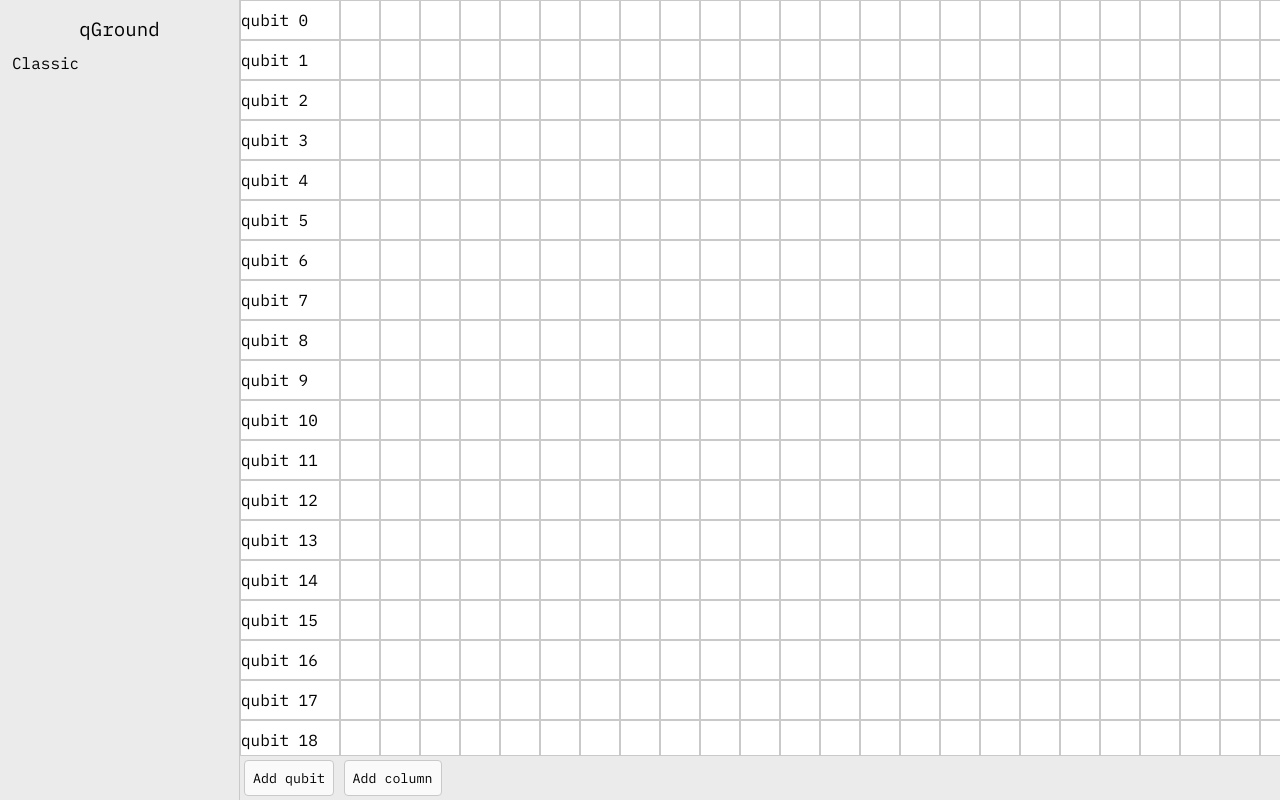
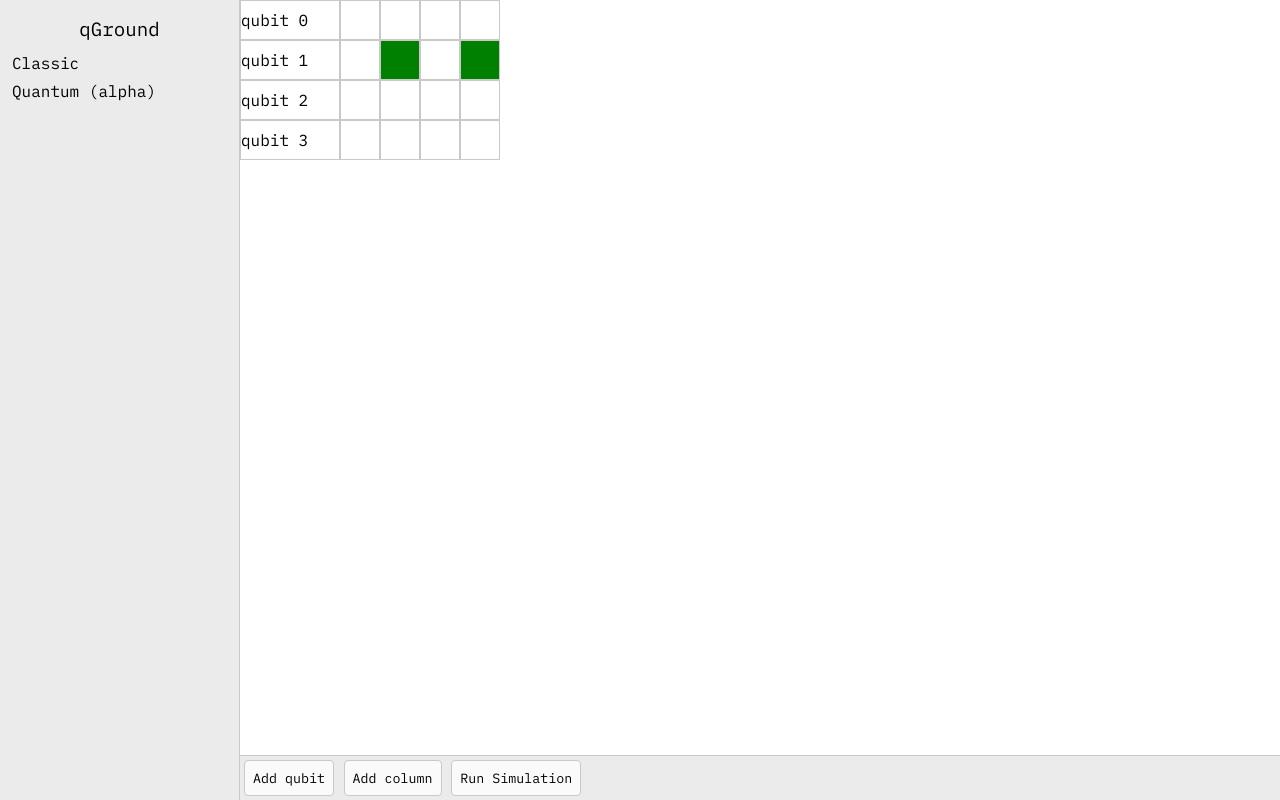
Before and after one commit to CoasterFan5/qground, a SvelteKit app: page /play/quantum in a window 1280 px wide. Built offline with nearby package versions, Linux system fonts and the light colour scheme.

Commit message:
quantum alpha

```diff
--- /dev/null
+++ b/src/lib/quantum/gateControls.ts
@@ -0,0 +1,11 @@
+import type { QuantumGridManager } from "./qGridManager";
+import { Qubit } from "./qubit";
+import type { QuantumGateName } from "./types";
+
+export const gateControls: Record<QuantumGateName, (args: { qubitNumber: number, qubit: Qubit, qGridManager: QuantumGridManager }) => void> = {
+  "Hadamard": ({ qubit }) => { qubit.setBalancedSuperPosition() },
+  "Pauli-X": ({ qubit }) => { const oldAmp = qubit.aAmplitude; qubit.aAmplitude = qubit.bAmplitude; qubit.bAmplitude = oldAmp },
+  "Measure": ({ qubitNumber, qubit, qGridManager }) => {
+    qGridManager.addMeasurement(qubitNumber, qubit.measure())
+  }
+}
--- /dev/null
+++ b/src/lib/quantum/qGridManager.ts
@@ -0,0 +1,112 @@
+import { gateControls } from "./gateControls";
+import { Qubit } from "./qubit";
+import type { Measurement, QuantumGridCell, QuantumGridData, SimResult } from "./types";
+
+
+export class QuantumGridManager {
+  qubits = 0;
+  columns = 0;
+
+  private data: QuantumGridData = {}
+  private subscribers = new Set<() => void>()
+  private measurements: SimResult = {}
+
+  constructor(qubits: number, columns: number) {
+    this.qubits = qubits;
+    this.columns = columns
+    this.data = {}
+    this.createGrid()
+  }
+
+  private createGrid() {
+    const newData: QuantumGridData = {}
+    for (let i = 0; i < this.qubits; i++) {
+      newData[i] = {}
+      for (let j = 0; j < this.columns; j++) {
+        if (this.data[i] && this.data[i][j]) {
+          newData[i][j] = this.data[i][j]
+        } else {
+          newData[i][j] = undefined
+        }
+      }
+    }
+    this.data = newData
+    this.callSubscribers()
+  }
+
+  addQubit() {
+    this.qubits += 1;
+    this.createGrid()
+  }
+
+  addColumn() {
+    this.columns += 1;
+    this.createGrid()
+  }
+
+  callSubscribers() {
+    const s = this.subscribers.values()
+    for (const a of s) {
+      a()
+    }
+  }
+
+  subscribeToChanges(callback: () => void) {
+    this.subscribers.add(callback)
+  }
+
+  getRows(): Record<number, QuantumGridCell | undefined>[] {
+    const a = Object.entries(this.data)
+    const rows = a.map((item) => item[1])
+    return rows;
+  }
+
+  setGate(qubit: number, column: number, gate: QuantumGridCell | undefined): boolean {
+    if (qubit < this.qubits && column < this.columns && qubit > 0 && column > 0) {
+      this.data[qubit][column] = gate
+      return true
+    }
+    return false;
+  }
+
+  addMeasurement(qubit: number, measurement: Measurement) {
+    if (!this.measurements[qubit]) {
+      this.measurements[qubit] = {
+        0: 0,
+        1: 0
+      }
+    }
+    const previousState = this.measurements[qubit]
+    if (measurement === 1) {
+      previousState[1] += 1;
+    } else {
+      previousState[0] += 1;
+    }
+  }
+
+  runSimulation(shots: number): SimResult {
+    this.measurements = []
+    const start = Date.now()
+    for (let s = 0; s < shots; s++) {
+      const qubits: Record<number, Qubit> = {}
+      for (let i = 0; i < this.qubits; i++) {
+        qubits[i] = new Qubit()
+      }
+      for (let c = 0; c < this.columns; c++) {
+        for (let qb = 0; qb < this.qubits; qb++) {
+          const qubit = qubits[qb]
+          if (this.data[qb] && this.data[qb][c]) {
+            const g = this.data[qb][c]
+            if (g) {
+              gateControls[g.gate]({ qubit, qubitNumber: qb, qGridManager: this })
+            }
+
+          }
+        }
+      }
+    }
+    const end = Date.now()
+    console.info(`Simulation w/ ${shots} shots run in ${end - start}ms`)
+    return this.measurements;
+  }
+}
--- /dev/null
+++ b/src/lib/quantum/qubit.ts
@@ -0,0 +1,20 @@
+export class Qubit {
+  aAmplitude = 1;
+  bAmplitude = 0;
+  constructor() { }
+
+  measure(): 0 | 1 {
+    const r = Math.random()
+
+    const aRange = this.aAmplitude ** 2;
+    if (r <= aRange) {
+      return 1
+    } else {
+      return 0
+    }
+  }
+  setBalancedSuperPosition() {
+    this.aAmplitude = 1 / Math.sqrt(2)
+    this.bAmplitude = 1 / Math.sqrt(2)
+  }
+}
--- /dev/null
+++ b/src/lib/quantum/types.ts
@@ -0,0 +1,21 @@
+export const quantumGateList = ['Pauli-X', "Hadamard", "Measure"] as const
+export type QuantumGateName = typeof quantumGateList[number]
+export type Measurement = 0 | 1
+export type SimResult = Record<number, {
+  0: number,
+  1: number
+}>
+export type QuantumGridCell =
+  {
+    gate: QuantumGateName;
+  }
+
+
+export type QuantumGridData = Record<
+  number,
+  Record<
+    number,
+    QuantumGridCell
+    | undefined
+  >
+>
--- a/src/routes/+layout.svelte
+++ b/src/routes/+layout.svelte
@@ -25,6 +25,7 @@
 		font-weight: 400;
 		font-style: normal;
 		--background: #fafafa;
+		--shadow: rgba(0, 0, 0, 0.05);
 		--border: #c9c9ca;
 		--secondary: #ebebec;
 		--accent: #ff7518;
--- a/src/routes/+page.svelte
+++ b/src/routes/+page.svelte
@@ -20,6 +20,7 @@
 		display: grid;
 		min-height: 100vh;
 		min-height: 100svh;
+		width: 100%;
 		align-items: center;
 		justify-items: center;
 		overflow: hidden;
--- a/src/routes/play/+layout.svelte
+++ b/src/routes/play/+layout.svelte
@@ -14,6 +14,7 @@
 		<div class="header">qGround</div>
 		<div class="sidebarButtons">
 			<a class="sidebarButton" href={resolve('/play/classic', {})}>Classic</a>
+			<a class="sidebarButton" href={resolve('/play/quantum', {})}>Quantum (alpha)</a>
 		</div>
 	</div>
 	<div class="content">
--- a/src/routes/play/quantum/+page.svelte
+++ b/src/routes/play/quantum/+page.svelte
@@ -1,40 +1,69 @@
 <script lang="ts">
-	let qubits = $state(30);
-	let gateColumns = $state(40);
-	const addQubit = () => {
-		qubits += 1;
-	};
+	import { QuantumGridManager } from '#lib/quantum/qGridManager.js';
+	import type { SimResult } from '#lib/quantum/types.js';
+	import SimResultsDisplay from './SimResultsDisplay.svelte';
 
-	const addColumn = () => {
-		gateColumns += 1;
+	const qGridManager = new QuantumGridManager(4, 4);
+	let renderKey = $state(0);
+	qGridManager.subscribeToChanges(() => {
+		console.log('render key + 1');
+		renderKey += 1;
+	});
+	qGridManager.setGate(1, 1, {
+		gate: 'Hadamard'
+	});
+	qGridManager.setGate(1, 3, {
+		gate: 'Measure'
+	});
+
+	let simResult: SimResult | undefined = $state(undefined);
+
+	const runSimulation = (e: MouseEvent) => {
+		simResult = qGridManager.runSimulation(100);
+		e.stopPropagation();
 	};
 </script>
 
 <div class="wrap">
+	<SimResultsDisplay bind:simResult />
 	<div class="gridContainer">
+		{#key renderKey}
 			<div class="qGrid">
-			{#each Array(qubits) as _, i (i)}
+				{#each qGridManager.getRows() as r, i (i)}
 					<div class="qubitRow">
 						<div class="bitLabel">
 							qubit {i}
 						</div>
 						<div class="cells">
-						{#each Array(gateColumns) as _, j (j)}
-							<div class="cell"></div>
+							{#each Array(qGridManager.columns) as _, j (j)}
+								<div class="cell" class:filled={r[j] !== undefined}></div>
 							{/each}
 						</div>
 					</div>
 				{/each}
 			</div>
+		{/key}
 	</div>
 	<div class="tools">
-		<button onclick={addQubit}>Add qubit</button>
-		<button onclick={addColumn}>Add column</button>
+		<button
+			onclick={() => {
+				qGridManager.addQubit();
+			}}>Add qubit</button
+		>
+		<button
+			onclick={() => {
+				qGridManager.addColumn();
+			}}
+		>
+			Add column</button
+		>
+		<button onclick={runSimulation}> Run Simulation</button>
 	</div>
 </div>
 
 <style>
 	.wrap {
+		position: relative;
 		display: grid;
 		grid-template-rows: minmax(0, 1fr) auto;
 		width: 100%;
@@ -86,6 +115,10 @@
 		flex: 0 0 40px;
 		height: 40px;
 		border: 1px solid var(--border);
+
+		&.filled {
+			background: green !important;
+		}
 	}
 
 	.tools {
--- /dev/null
+++ b/src/routes/play/quantum/SimResultsDisplay.svelte
@@ -0,0 +1,91 @@
+<script lang="ts">
+	import type { SimResult } from '#lib/quantum/types.js';
+	import { fly } from 'svelte/transition';
+
+	let {
+		simResult = $bindable(undefined)
+	}: {
+		simResult: SimResult | undefined;
+	} = $props();
+
+	let simResultWrap = $state<HTMLDivElement | undefined>(undefined);
+
+	const windowClickHandler = (e: MouseEvent) => {
+		if (simResult) {
+			if (simResultWrap && !e.composedPath().includes(simResultWrap)) {
+				e.preventDefault();
+			}
+			simResult = undefined;
+		}
+	};
+</script>
+
+{#snippet measurementGraph(measurementData: { 1: number; 0: number })}
+	<div class="labelWrap">
+		<span class="label">0: {measurementData[0]}</span>
+		<span class="label">1: {measurementData[1]}</span>
+	</div>
+	<div class="measurementWrap">
+		<div
+			class="graph"
+			style="--l: {measurementData[0] / (measurementData[0] + measurementData[1])}"
+		></div>
+	</div>
+{/snippet}
+
+<svelte:window onclick={windowClickHandler} />
+{#if simResult}
+	<div
+		class="wrap"
+		bind:this={simResultWrap}
+		transition:fly={{
+			x: 250,
+			y: 0,
+			duration: 100
+		}}
+	>
+		{#each Object.entries(simResult) as a, i (i)}
+			Qubit {a[0]}
+			{@render measurementGraph(a[1])}
+		{/each}
+	</div>
+{/if}
+
+<style>
+	.wrap {
+		position: absolute;
+		right: 0px;
+		top: 5%;
+		height: 90%;
+		border-color: var(--border);
+		background: var(--secondary);
+		border-style: solid;
+		border-width: 1px 0px 1px 1px;
+		box-shadow: 1px 1px 3px 3px var(--shadow);
+		border-radius: 0.25rem 0 0 0.25rem;
+		width: 20rem;
+		padding: 0.5rem;
+	}
+
+	.measurementWrap {
+		width: 100%;
+		height: 2rem;
+		border: 1px solid var(--border);
+		background: var(--accent);
+		border-radius: 0.25rem;
+		overflow: hidden;
+	}
+
+	.graph {
+		width: calc(100% * var(--l));
+		height: 2rem;
+		background: var(--secondary);
+	}
+
+	.labelWrap {
+		width: 100%;
+		display: flex;
+		align-items: center;
+		justify-content: space-between;
+	}
+</style>
```
Also changed, not shown: eslint.config.js (+9 -1 lines), 1 other file (tests, documents, lock files or other folders). Lines whose indentation alone changed are shown as unchanged.
